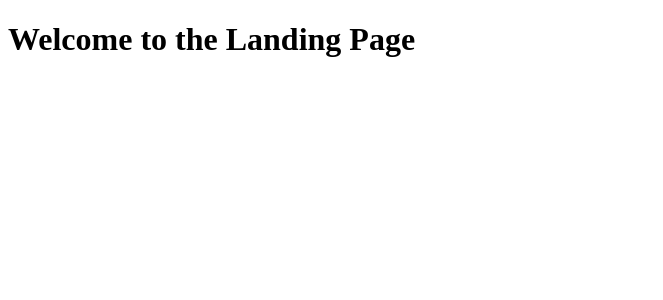
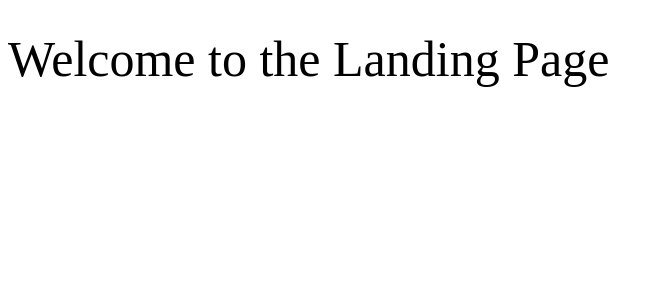
Before and after one commit to goku792002/yash-karan, a Flask app: template templates/landingPage.html in a window 1280 px wide. Shown: the top 300 px of the page, without its empty margins (0-663 px from the left). Run offline with Flask 3, Linux system fonts and the light colour scheme; the template is opened without the code that fills it, so the values that code supplies are empty; some web fonts are replaced.

Commit message:
CSS styles

```diff
--- a/templates/landingPage.html
+++ b/templates/landingPage.html
@@ -1,5 +1,6 @@
 <!DOCTYPE html>
 <html lang="en" dir="ltr">
+<link rel="stylesheet" href="/Users/Yash/Desktop/CMU/CMU year 4/Sem 2/Capstone/yash-karan/styles.css">
 
 <head>
   <meta charset="utf-8">
@@ -7,7 +8,7 @@
 </head>
 
 <body>
-  <h1>Welcome to the Landing Page</h1>
+  <h1 class="Xlarge-headline-alt">Welcome to the Landing Page</h1>
 </body>
 
 </html>
```
Also changed, not shown: styles.css (+5 -5 lines).
